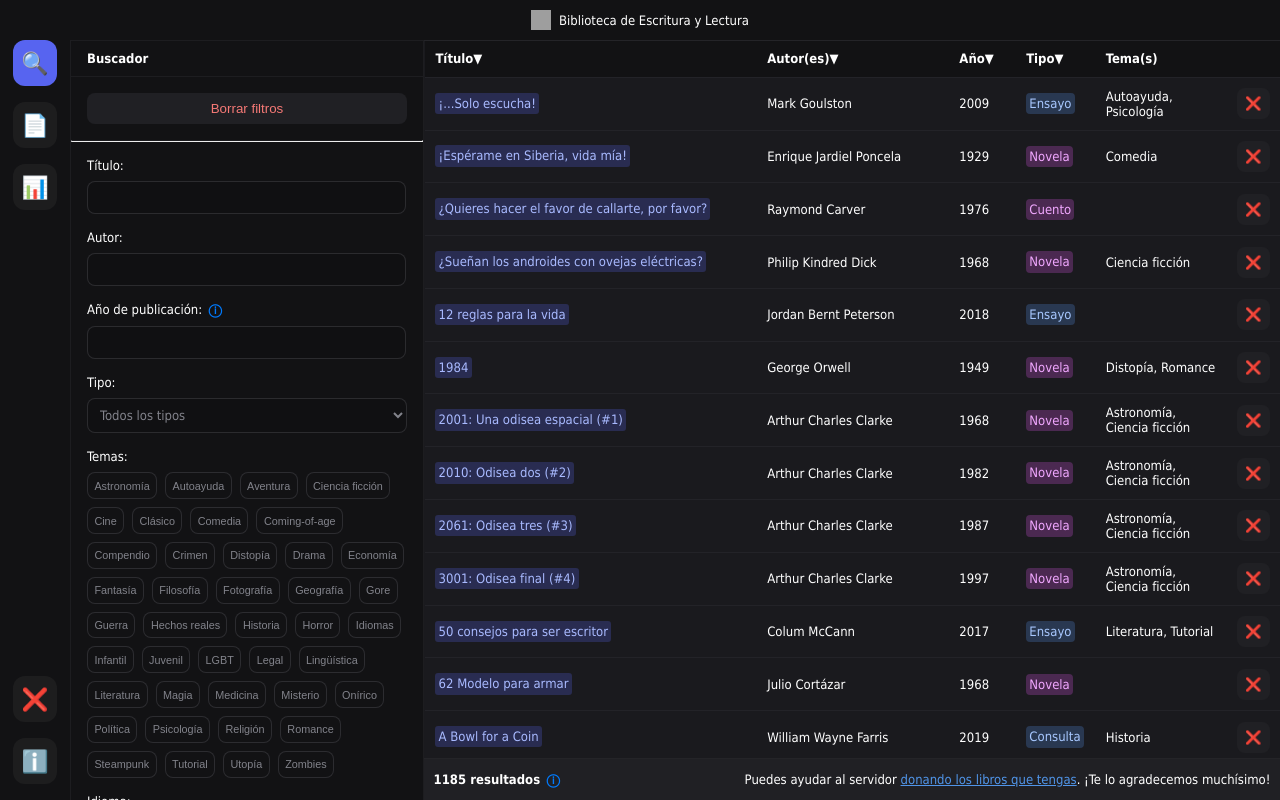
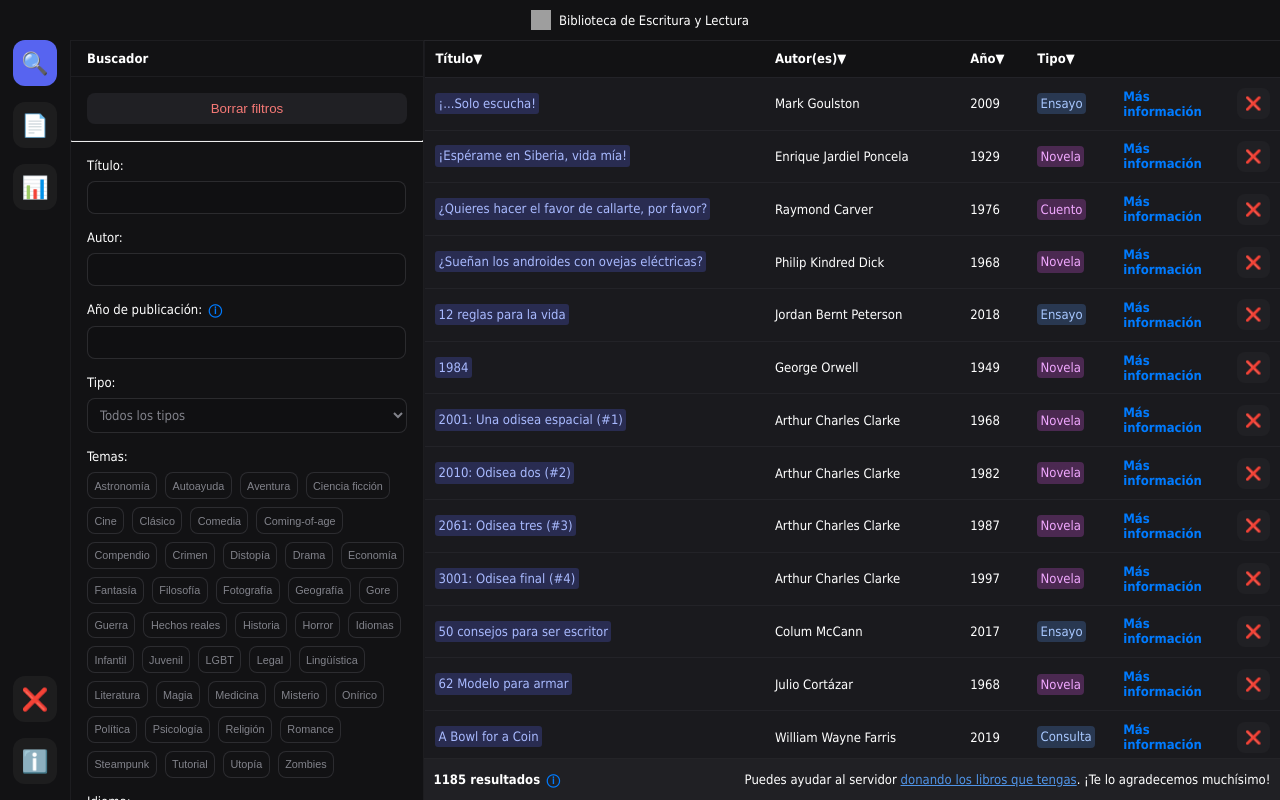
Before and after one commit to EscrituraYLectura/biblioteca, a Next.js app: page /buscador in a window 1280 px wide. Built offline with nearby package versions, Linux system fonts and the light colour scheme; grey boxes are pictures that could not be loaded; a web font is replaced by a local one.

Commit message:
Add more book information as tooltip

```diff
--- a/components/GenerateTable.tsx
+++ b/components/GenerateTable.tsx
@@ -412,7 +412,7 @@ export default function GenerateTable() {
                                         : "▼"}
                                     </span>
                                 </th>
-                                <th>Tema(s)</th>
+                                <th></th>
                                 <th></th>
                             </tr>
                         </thead>
@@ -432,7 +432,26 @@ export default function GenerateTable() {
                                             : book.Publicación}
                                 </td>
                                 <td><span className={`${stylesSearcher.estilo_tipo} ${stylesSearcher[Object.entries(typeStyles).find(([, list]) => list.includes(book.Tipo))?.[0] ?? ""]}`}>{book.Tipo}</span></td>
-                                <td>{book.Tema}</td>
+                                <td>
+                                    <TooltipInternal text="Más información">
+                                        {book.Tema !== "" ? (
+                                            <span>
+                                                <b>Tema(s):</b> {book.Tema}<br/>
+                                            </span>
+                                        ) : (
+                                            <span>
+                                                <b>Tema(s):</b> (Aún no hay temas.)<br/>
+                                            </span>
+                                        )}
+                                        <b>Idioma:</b> {book.Idioma}<br/>
+                                        <b>Idioma original:</b> {book.Original}<br/>
+                                        {book.Saga !== "" && (
+                                            <span>
+                                                <b>Saga:</b> {book.Saga}
+                                            </span>
+                                        )}
+                                    </TooltipInternal>
+                                </td>
                                 <td>
                                     {!reported.includes(book.ID) && (
                                         <button
```
